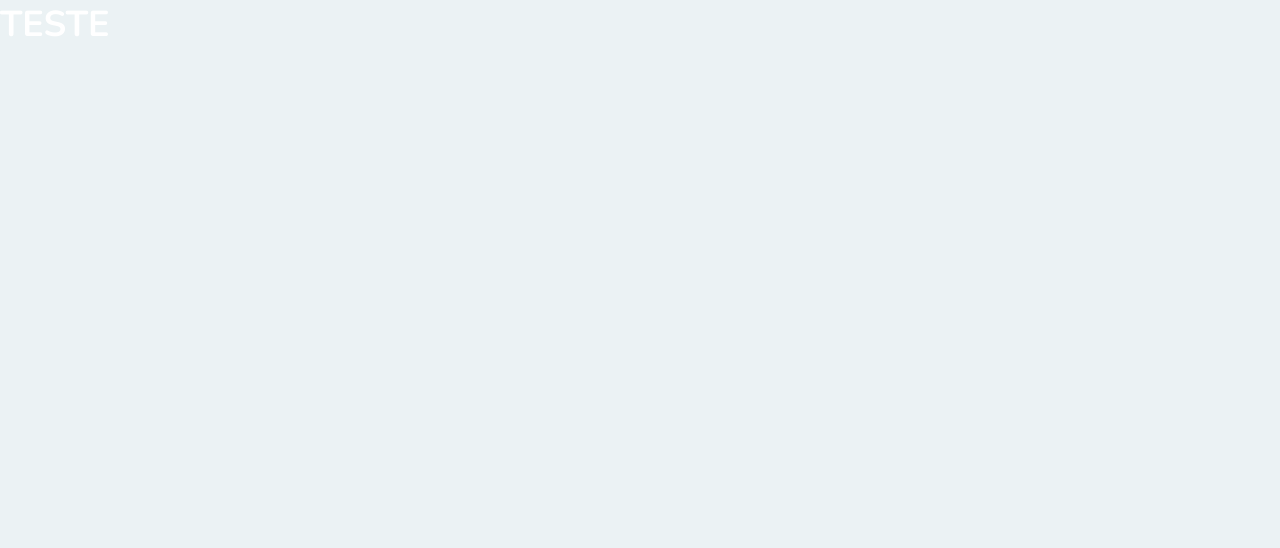
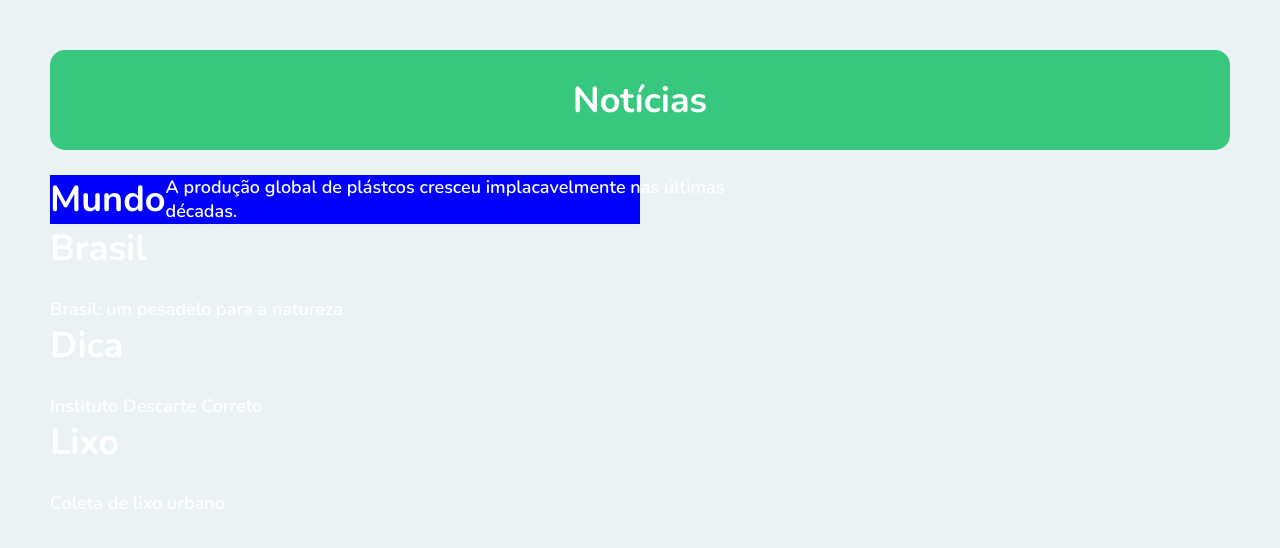
Before and after one commit to HeeyVans/RE-Eduque, a React (Create React App) app in the folder web/: page /news in a window 1280 px wide. Shown: the top 548 px of the page. Built offline with nearby package versions, Linux system fonts and the light colour scheme; the HTML template or start-up script is replaced by a standard one.

Commit message:
model basic
estrutura básica

```diff
--- a/web/src/pages/News/index.tsx
+++ b/web/src/pages/News/index.tsx
@@ -19,7 +19,35 @@ function News() {
     window.addEventListener('scroll', changeBackground);
 
     return (
-       <h1> TESTE</h1>
+        <div className='container-noticiais'>
+            <div className='container-header'>
+                <h1>Notícias</h1>
+            </div>
+            <div className='container-news'>
+                <div className='container-left'>
+                    <h1>Mundo</h1>
+                    <img></img>
+                    <p>A produção global de plástcos cresceu implacavelmente nas últimas décadas.</p>
+                </div>
+                <div className='containe-right'>
+                    <div>
+                        <h1>Brasil</h1>
+                        <img></img>
+                        <p>Brasil: um pesadelo para a natureza</p>
+                    </div>
+                    <div>
+                        <h1>Dica</h1>
+                        <img></img>
+                        <p>Instituto Descarte Correto</p>
+                    </div>
+                    <div>
+                        <h1>Lixo</h1>
+                        <img></img>
+                        <p>Coleta de lixo urbano</p>
+                    </div>
+                </div>
+            </div>
+        </div>
 
     )
 }
--- a/web/src/pages/News/styles.css
+++ b/web/src/pages/News/styles.css
@@ -0,0 +1,25 @@
+.container-noticiais {
+    margin: 50px;
+}
+
+.container-header {
+    display: flex;
+    align-items: center;
+    width: 100%;
+    transition: 0.6s ease-in-out;
+    padding: 0 10px;
+    background: #37C77F;
+    height: 100px;
+    border-radius: 15px;
+    margin-bottom: 25px;
+}
+
+.container-header h1 {
+    margin: auto;
+}
+
+.container-left {
+    display: -webkit-box;
+    background-color: blue;
+    width: 50%;
+}
```
